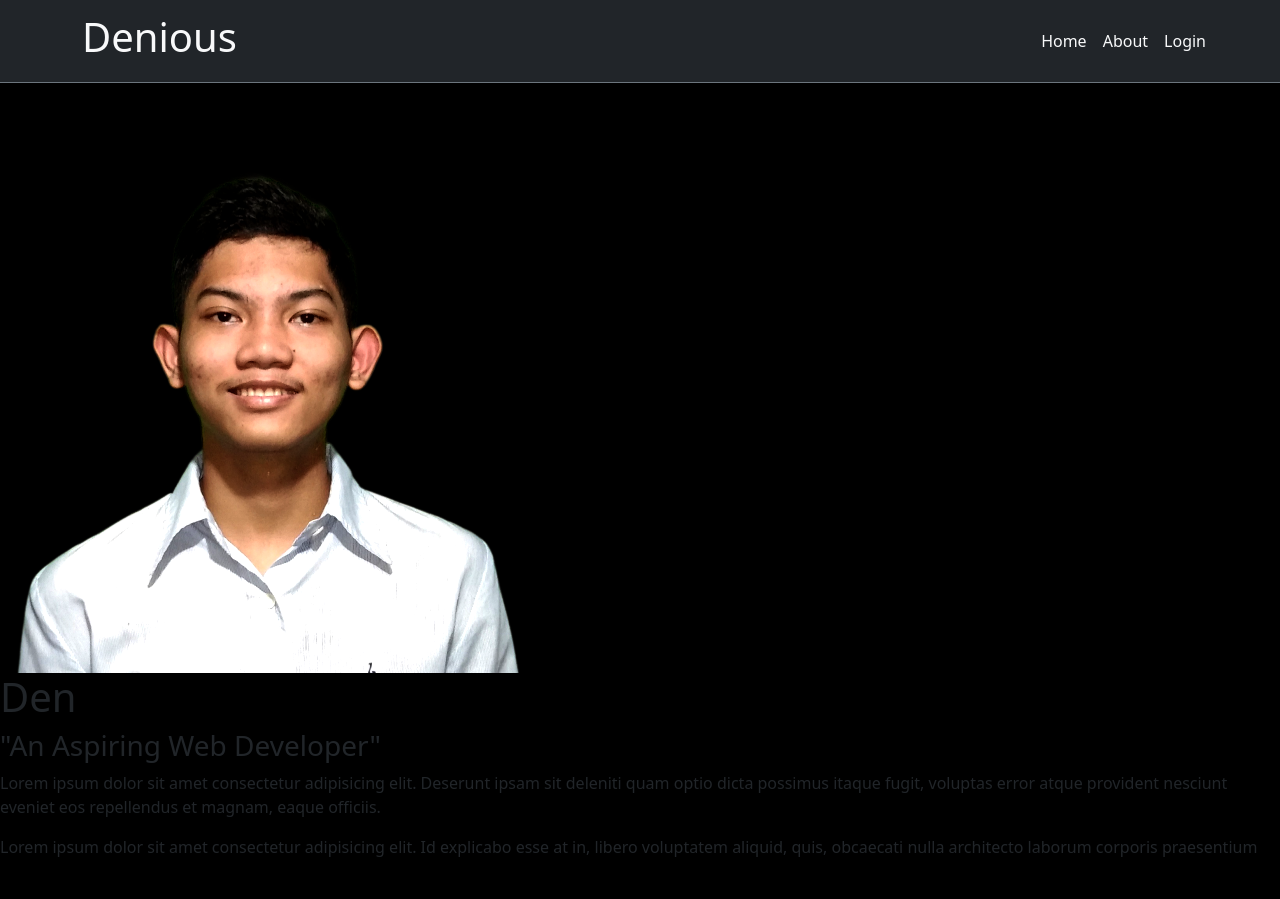
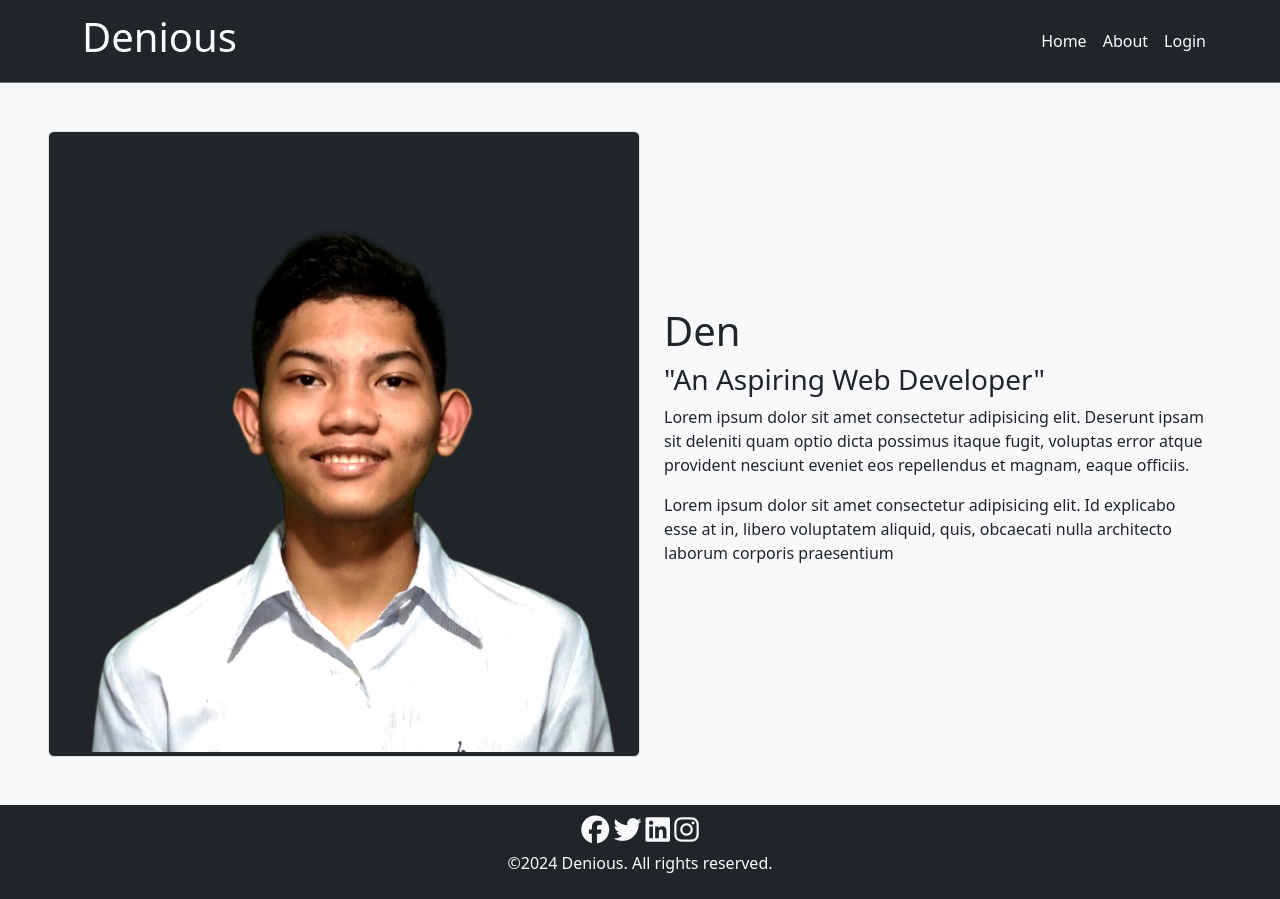
Before and after one commit to LourdenB15/portfolio-clone-bs, a plain HTML site: page index.html in a window 1280 px wide. Before the commit the page ends 875 px from the top, so only its background shows below. Drawn offline with nearby package versions, Linux system fonts and the light colour scheme.

Commit message:
Content and Footer BS

```diff
--- a/index.html
+++ b/index.html
@@ -22,11 +22,11 @@
       href="https://cdn.jsdelivr.net/npm/bootstrap@5.3.3/dist/js/bootstrap.bundle.min.js"
     />
   </head>
-  <body style="background-color: black">
-    <div>
-      <header>
+  <body class="bg-light">
+    <div class="vh-100">
+      <div>
         <nav
-          class="border-bottom border-secondary navbar navbar-expand-lg bg-dark"
+          class="border-bottom border-secondary navbar navbar-expand-lg bg-dark mb-5"
         >
           <div class="container">
             <a class="navbar-brand text-light col-6" href="#"
@@ -54,25 +54,18 @@
                 <a class="nav-item nav-link text-light" href="#">Login</a>
               </div>
             </div>
-            <!-- <ul>
-              <li>
-                <a href="#about">About</a>
-              </li>
-              <li>
-                <a href="#education">Education</a>
-              </li>
-              <li>
-                <a onclick="logout()" href="#"
-                  ><i class="fa-solid fa-power-off"></i
-                ></a>
-              </li>
-            </ul> -->
           </div>
         </nav>
-        <section id="about">
-          <div class="wrapper">
-            <div class="img"><img src="images/den-p.png" alt="Denious" /></div>
-            <div class="intro">
+        <section class="container g-1">
+          <div class="row gx-5">
+            <img
+              class="img-thumbnail bg-dark col-sm-12 col-lg-6"
+              src="images/den-p.png"
+              alt="Denious"
+            />
+            <div
+              class="col-sm-12 col-lg-6 text-dark d-flex flex-column justify-content-center"
+            >
               <h1>Den</h1>
               <h3>"An Aspiring Web Developer"</h3>
               <p>
@@ -89,8 +82,26 @@
             </div>
           </div>
         </section>
-      </header>
+      </div>
+      <footer class="footer text-center mt-5 bg-dark p-2">
+        <div class="container">
+          <div class="social-icons mb-1">
+            <a href="#" class="facebook text-light h3"
+              ><i class="fab fa-facebook"></i
+            ></a>
+            <a href="#" class="twitter text-light h3"
+              ><i class="fab fa-twitter"></i
+            ></a>
+            <a href="#" class="linkedin text-light h3"
+              ><i class="fab fa-linkedin"></i
+            ></a>
+            <a href="#" class="instagram text-light h3"
+              ><i class="fab fa-instagram"></i
+            ></a>
+          </div>
+          <p class="text-light">&copy;2024 Denious. All rights reserved.</p>
+        </div>
+      </footer>
     </div>
-    <!-- <script src="https://cdn.jsdelivr.net/npm/bootstrap@5.3.3/dist/js/bootstrap.bundle.min.js"></script> -->
   </body>
 </html>
```
